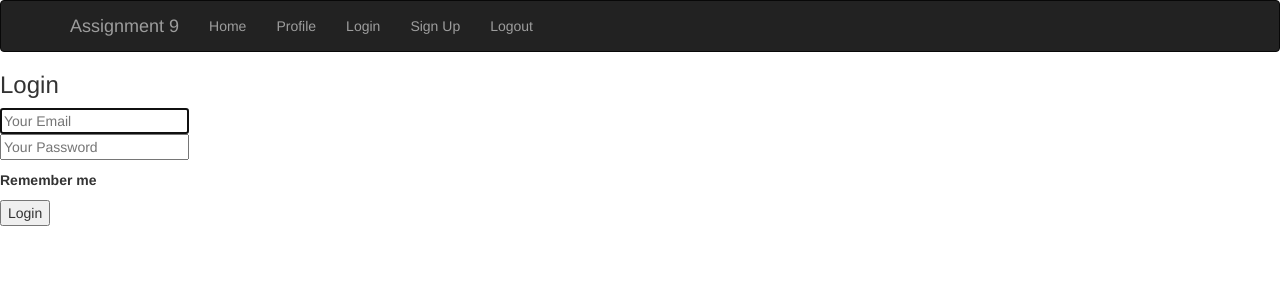
After one commit to AlejandroRamirez00/CSC210-Final-Project, a Python web app: template templates/login.html in a window 1280 px wide. The commit adds this page. Shown: the top 300 px of the page. Run offline with Jinja, Linux system fonts and the light colour scheme; the template is opened without the code that fills it, so the values that code supplies are empty; some libraries are stand-ins or nearby versions.

Commit message:
User Auth, minus database stuff

```diff
--- a/templates/base.html
+++ b/templates/base.html
@@ -22,7 +22,11 @@
         </div>
         <div class="navbar-collapse collapse">
             <ul class="nav navbar-nav">
-                <li><a href="/assignment9/ingredients">Home</a></li>
+                <li><a href="{{ url_for('app.index') }}">Home</a></li>
+                <li><a href="{{ url_for('app.profile') }}">Profile</a></li>
+                <li><a href="{{ url_for('auth.login') }}">Login</a></li>
+                <li><a href="{{ url_for('auth.signup') }}">Sign Up</a></li>
+                <li><a href="{{ url_for('auth.logout') }}">Logout</a></li>
             </ul>
         </div>
     </div>
--- /dev/null
+++ b/templates/login.html
@@ -0,0 +1,37 @@
+{% extends "base.html" %}
+<!-- code below is in bulma needs to be formatted to bootstrap -->
+
+{% block content %}
+<div class="column is-4 is-offset-4">
+    <h3 class="title">Login</h3>
+    <div class="box">
+        {% with messages = get_flashed_messages() %}
+        {% if messages %}
+            <div class="notification is-danger">
+                {{ messages[0] }}
+            </div>
+        {% endif %}
+        {% endwith %}
+        <form method="POST" action="/login">
+            <div class="field">
+                <div class="control">
+                    <input class="input is-large" type="email" name="email" placeholder="Your Email" autofocus="">
+                </div>
+            </div>
+
+            <div class="field">
+                <div class="control">
+                    <input class="input is-large" type="password" name="password" placeholder="Your Password">
+                </div>
+            </div>
+            <div class="field">
+                <label class="checkbox">
+                    <input type="checkbox">
+                    Remember me
+                </label>
+            </div>
+            <button class="button is-block is-info is-large is-fullwidth">Login</button>
+        </form>
+    </div>
+</div>
+{% endblock %}
```
Also changed, not shown: app.py (+23 -3 lines), auth.py (added, +56 -0 lines), models.py (added, +8 -0 lines), requirements.txt (added, +14 -0 lines), templates/profile.html (added, +7 -0 lines), templates/signup.html (+28 -0 lines).
